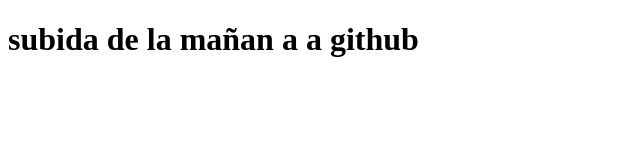
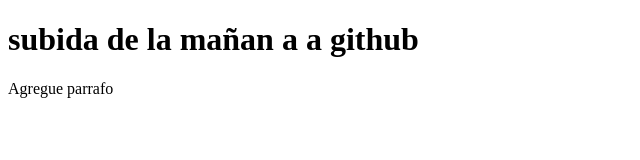
Before and after one commit to coderprofe1/pruebanuevakio9am, a plain HTML site: page index.html in a window 1280 px wide. Shown: the whole page, without its empty margins (0-640 px from the left). Drawn offline with Linux system fonts and the light colour scheme.

Commit message:
agregue parrafo

```diff
--- a/index.html
+++ b/index.html
@@ -8,5 +8,6 @@
 </head>
 <body>
     <h1>subida de la mañan a a github</h1>
+    <p>Agregue parrafo</p>
 </body>
 </html>
```
